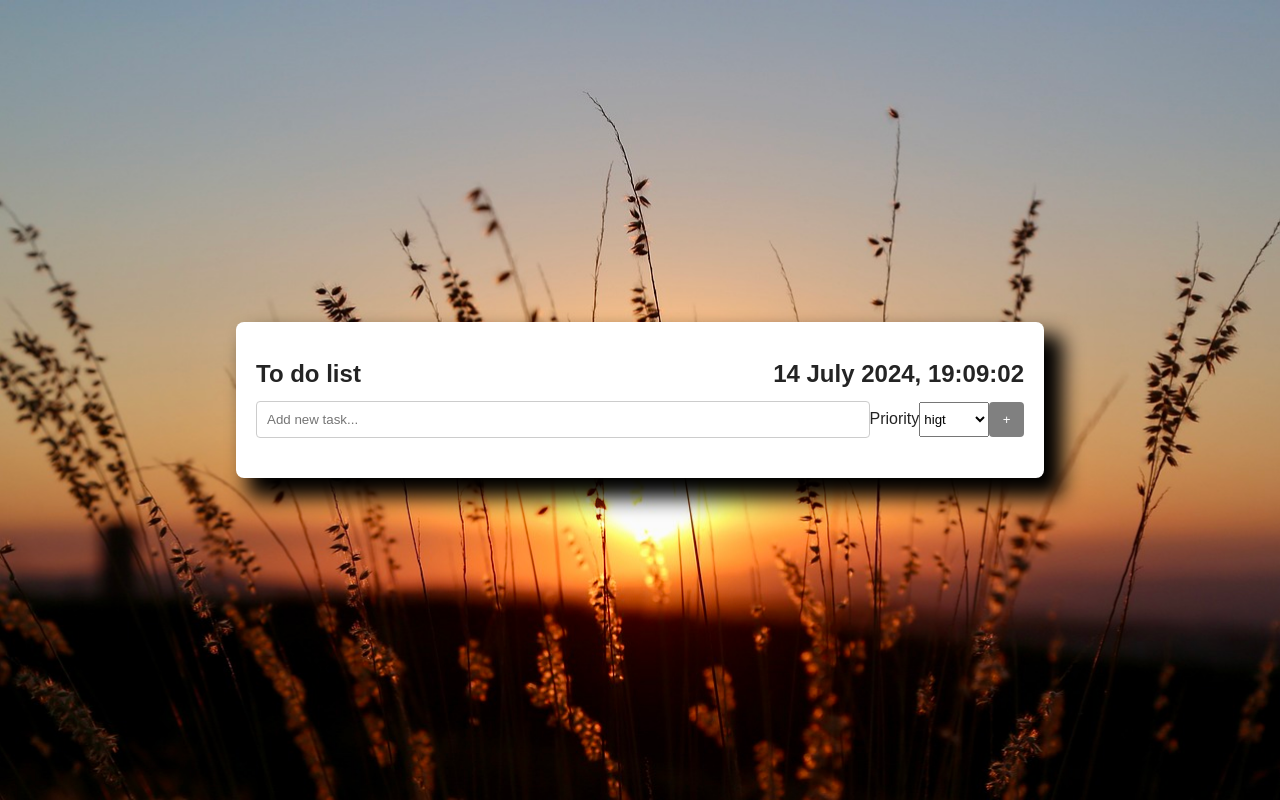
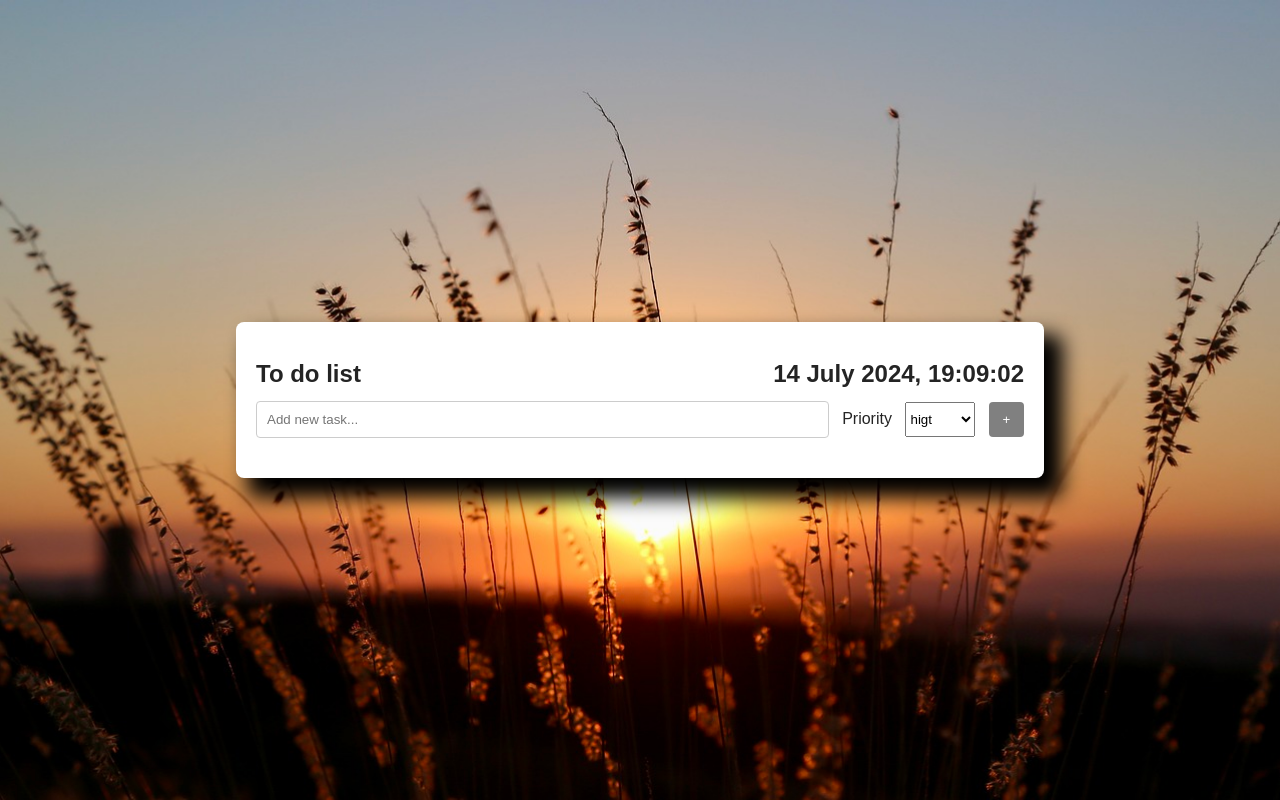
Before and after one commit to OlhaMy/TO-DO-LIST, a website built with Vite: page src/index.html in a window 1280 px wide. Built offline with nearby package versions, Linux system fonts and the light colour scheme.

Commit message:
Update todo.css

```diff
--- a/src/css/todo.css
+++ b/src/css/todo.css
@@ -43,7 +43,7 @@ body, html {
 }
 
 .todos-input {
-  width: calc(80% - 10px);
+  width: calc(73% - 10px);
   padding: 10px;
   border-radius: 4px;
   border: 1px solid #ccc;
```
